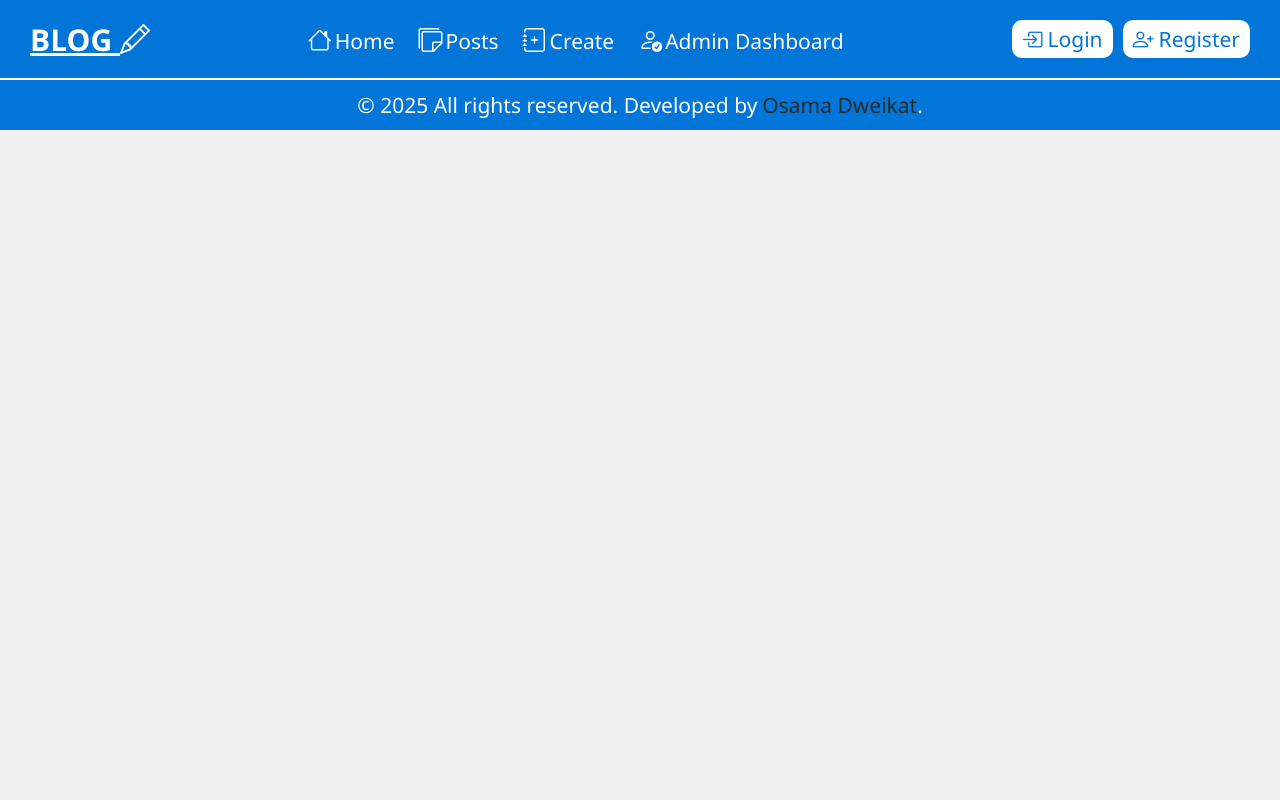
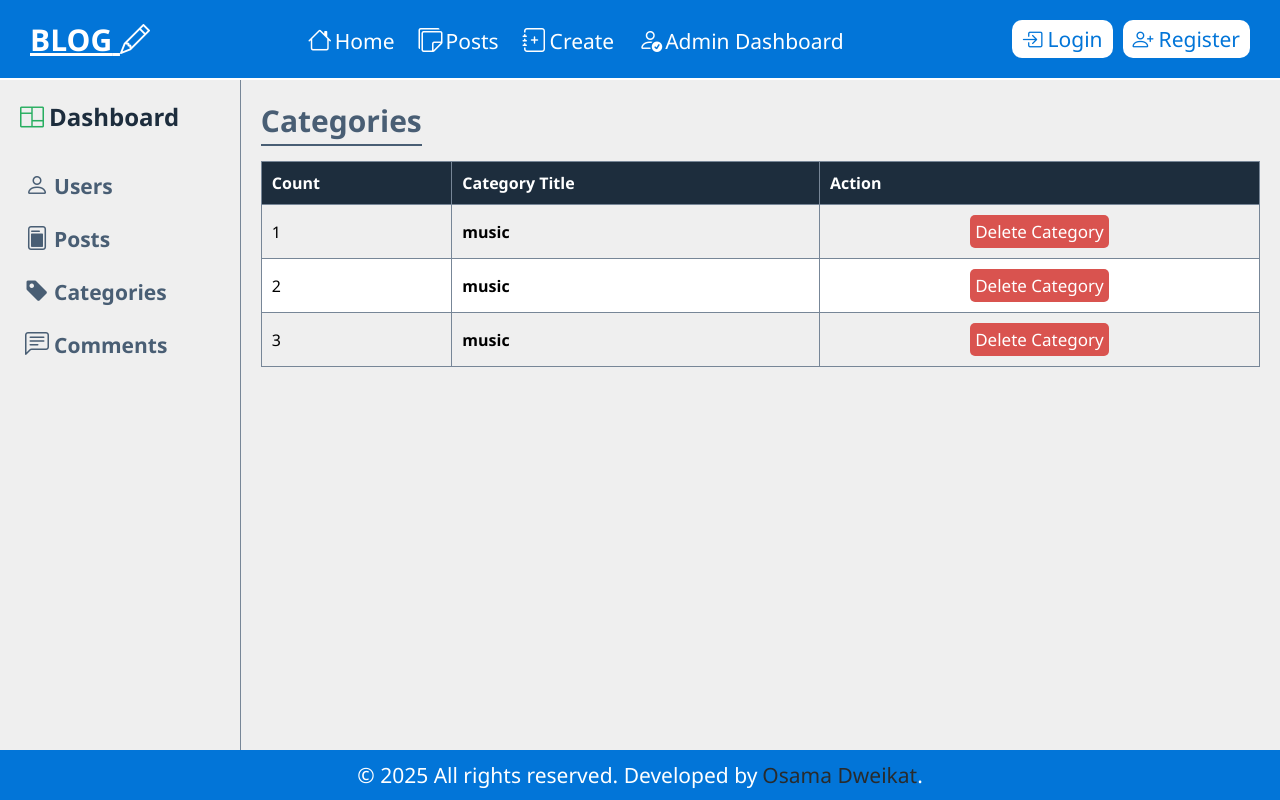
Before and after one commit to osamadweikat/Blog, a React (Create React App) app in the folder frontend/: page /admin-dashboard/categories-table in a window 1280 px wide. Built offline with nearby package versions, Linux system fonts and the light colour scheme.

Commit message:
feat: create CategoriesTable with style and delete category action

```diff
--- a/frontend/src/App.js
+++ b/frontend/src/App.js
@@ -13,6 +13,7 @@ import Category from "./pages/category/Category";
 import Profile from "./pages/profile/Profile";
 import UsersTable from "./pages/admin/UsersTable";
 import PostsTable from "./pages/admin/PostsTable";
+import CategoriesTable from "./pages/admin/CategoriesTable";
 
 function App() {
   return (
@@ -33,6 +34,10 @@ function App() {
         <Route path="/admin-dashboard" element={<AdminDashboard />} />
         <Route path="/admin-dashboard/users-table" element={<UsersTable />} />
         <Route path="/admin-dashboard/posts-table" element={<PostsTable />} />
+        <Route
+          path="/admin-dashboard/categories-table"
+          element={<CategoriesTable />}
+        />
       </Routes>
       <Footer />
     </BrowserRouter>
--- /dev/null
+++ b/frontend/src/pages/admin/CategoriesTable.jsx
@@ -0,0 +1,60 @@
+import "./admin-table.css";
+import AdminSidebar from "./AdminSidebar";
+import swal from "sweetalert";
+
+const CategoriesTable = () => {
+  const deleteCategoryHandler = () => {
+    swal({
+      title: "Are you sure?",
+      text: "Once deleted, you will not be able to recover this category!",
+      icon: "warning",
+      buttons: true,
+      dangerMode: true,
+    }).then((willDelete) => {
+      if (willDelete) {
+        swal("Category has been deleted!", {
+          icon: "success",
+        });
+      } else {
+        swal("Something went wrong!");
+      }
+    });
+  };
+
+  return (
+    <div className="table-container">
+      <AdminSidebar />
+      <div className="table-wrapper">
+        <h1 className="table-title">Categories</h1>
+        <table className="table">
+          <thead>
+            <tr>
+              <th>Count</th>
+              <th>Category Title</th>
+              <th>Action</th>
+            </tr>
+          </thead>
+          <tbody>
+            {[1, 2, 3].map((item) => (
+              <tr key={item}>
+                <td>{item}</td>
+                <td>
+                  <b>music</b>
+                </td>
+                <td>
+                  <div className="table-button-group">
+                    <button onClick={deleteCategoryHandler}>
+                      Delete Category
+                    </button>
+                  </div>
+                </td>
+              </tr>
+            ))}
+          </tbody>
+        </table>
+      </div>
+    </div>
+  );
+};
+
+export default CategoriesTable;
```
